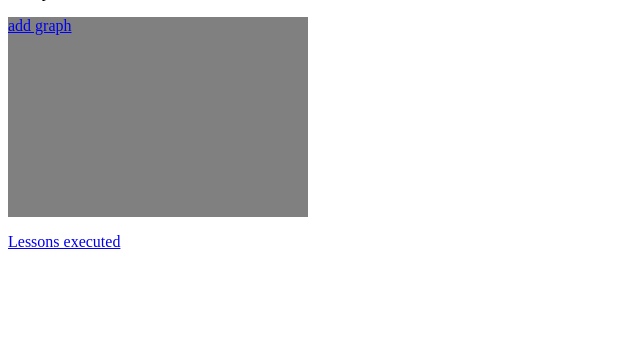
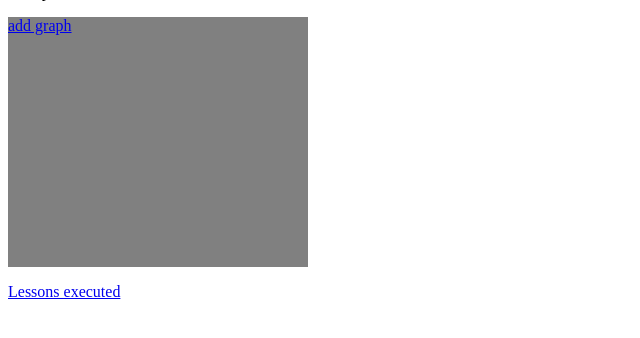
Before and after one commit to SuharevskiySergey/Brainfor, a Python web app: template app/templates/main/information.html in a window 1280 px wide. Shown: the part 396-734 px from the top of the page, without its empty margins (0-640 px from the left). Run offline with Jinja, Linux system fonts and the light colour scheme; the template is opened without the code that fills it, so the values that code supplies are empty.

Commit message:
29.09.2024

```diff
--- a/app/main/admin_panel/admin_routes.py
+++ b/app/main/admin_panel/admin_routes.py
@@ -273,8 +273,8 @@ def finansal_post():
 
             teachers = [i.name for i in db.session.query(Info).filter(
                 Info.id_user.in_([s.id for s in db.session.query(User).filter(User.role >= 2).all()])).all()]
-        print(totaly)
-        print(to_output)
+        # print(totaly)
+        # print(to_output)
         return render_template('admin_panel/fin_exe.html',
                                form=form, days=days,
                                to_output=to_output, teachers=teachers,
--- a/app/templates/main/information.html
+++ b/app/templates/main/information.html
@@ -45,7 +45,7 @@
         <p>Left {{ info.pay_already // info.value }}</p>
     {% endif %}
 {% endif %}
-    <div style="color: black; background-color: gray; width: 300px; height: 200px;">
+    <div style="color: black; background-color: gray; width: 300px; height: 250px;">
         {% for gra in graph %}
             <p> {{gra.alt_key[gra.weekday]}} {{gra.hour}}:{{gra.minute}}
                 {% if role > 1%}
```
